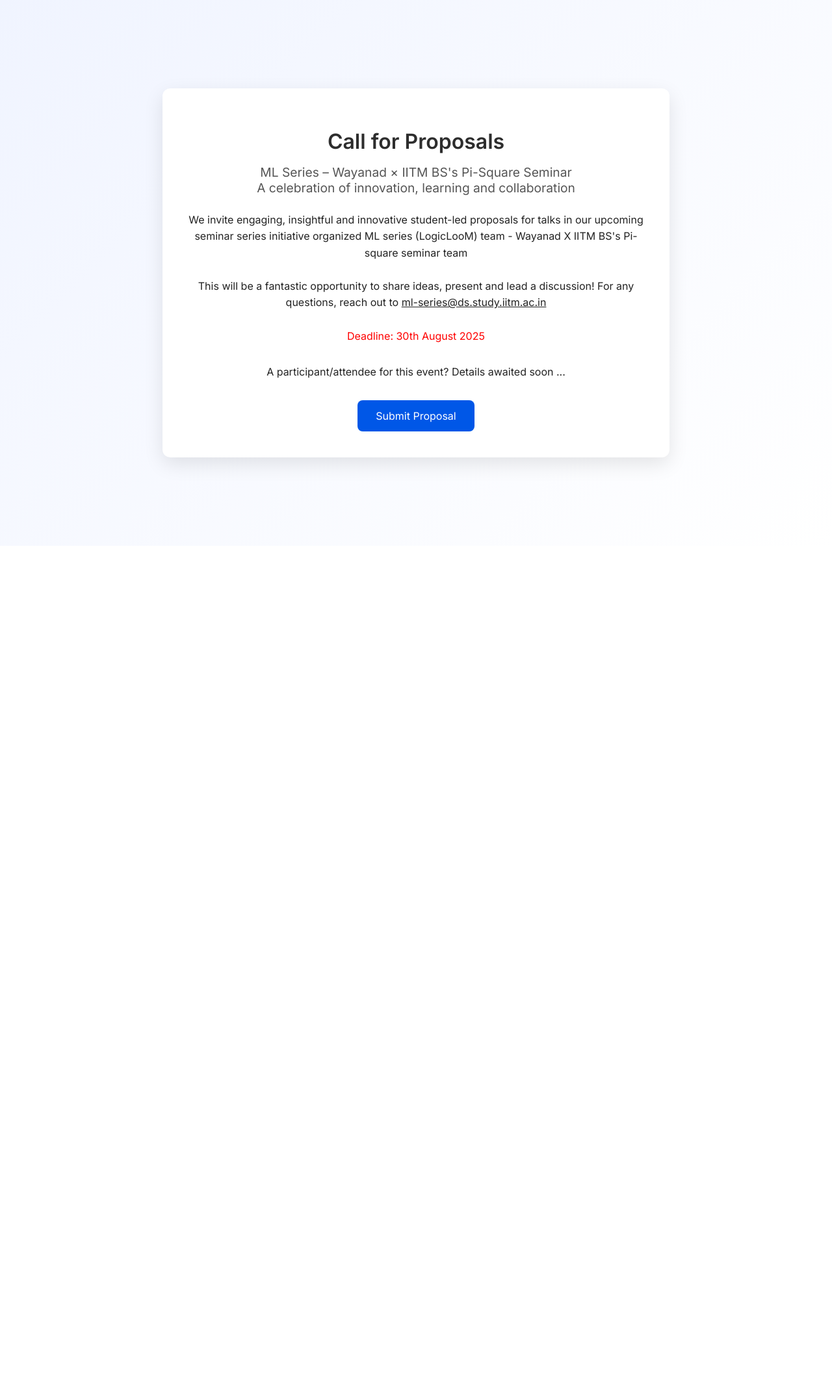
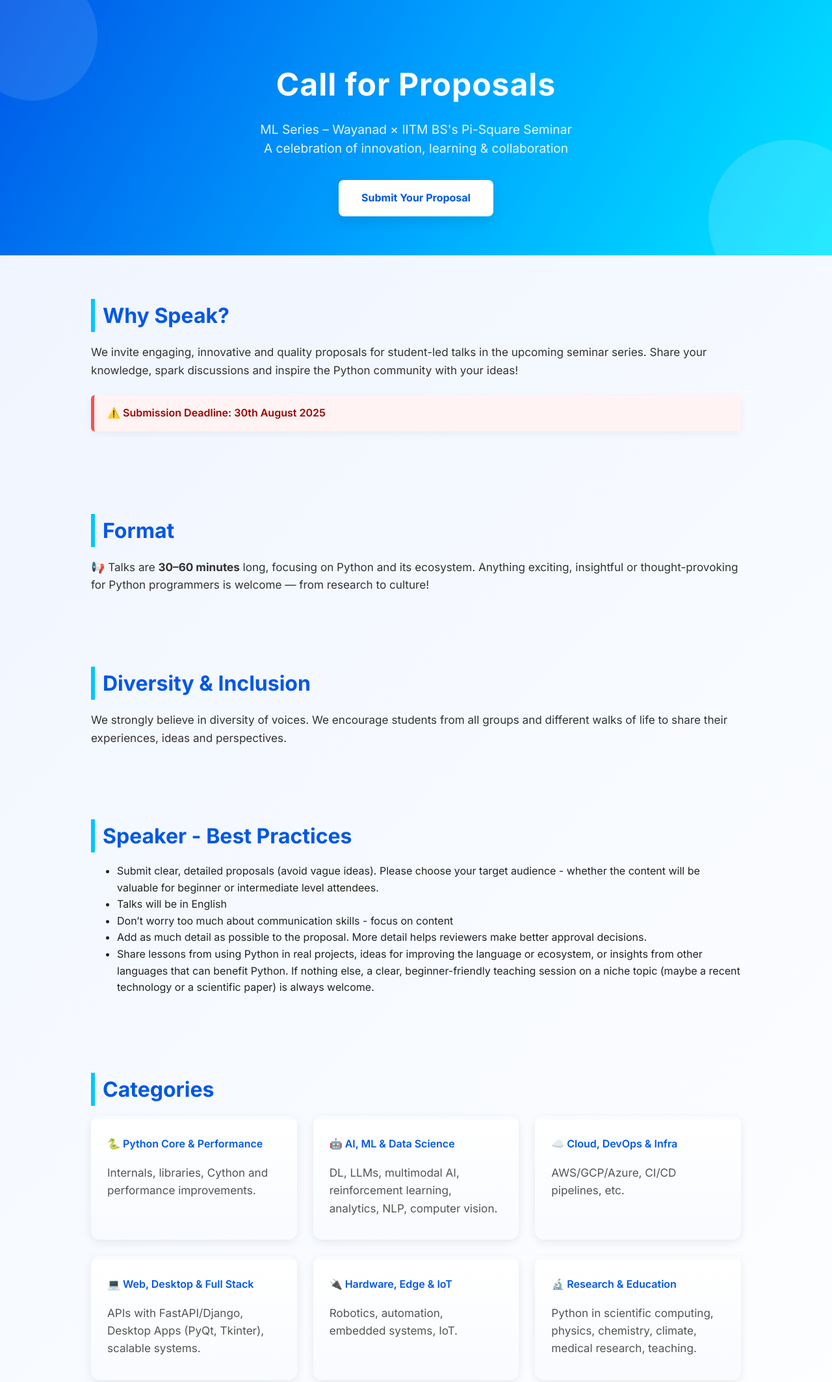
Before and after one commit to mlig-iitmbs/ai4all, a plain HTML site: page index.html in a window 1280 px wide. Shown: the top 2127 px of the page at 65% size. Before the commit the page ends 840 px from the top, so only its background shows below. Drawn offline with Linux system fonts and the light colour scheme.

Commit message:
Update index.html

```diff
--- a/index.html
+++ b/index.html
@@ -1,90 +1,271 @@
 <!DOCTYPE html>
 <html lang="en">
 <head>
-  <meta charset="UTF-8" />
+  <meta charset="UTF-8"/>
   <meta name="viewport" content="width=device-width, initial-scale=1.0"/>
   <title>ML Series - CFP</title>
-  <link href="https://fonts.googleapis.com/css2?family=Inter:wght@400;600&display=swap" rel="stylesheet">
+  <link href="https://fonts.googleapis.com/css2?family=Inter:wght@400;600;700&display=swap" rel="stylesheet">
   <style>
     body {
       margin: 0;
       font-family: 'Inter', sans-serif;
-      background: linear-gradient(135deg, #f0f4ff, #ffffff);
+      background: linear-gradient(135deg, #eef4ff, #ffffff);
       color: #222;
-      display: flex;
-      align-items: center;
-      justify-content: center;
-      min-height: 100vh;
-      padding: 20px;
+      scroll-behavior: smooth;
+      line-height: 1.6;
     }
 
-    .container {
+    /* Header */
+    header {
+      background: linear-gradient(120deg, #0057e7, #00a1ff, #00e7ff);
+      color: white;
+      padding: 60px 20px;
+      text-align: center;
+      position: relative;
+      overflow: hidden;
+    }
+    header::after {
+      content: "";
+      position: absolute;
+      top: -50px; left: -50px;
+      width: 200px; height: 200px;
+      border-radius: 50%;
+      background: rgba(255,255,255,0.1);
+      animation: float 6s infinite ease-in-out;
+    }
+    header::before {
+      content: "";
+      position: absolute;
+      bottom: -60px; right: -60px;
+      width: 250px; height: 250px;
+      border-radius: 50%;
+      background: rgba(255,255,255,0.15);
+      animation: float 8s infinite alternate;
+    }
+    @keyframes float {
+      0% { transform: translateY(0); }
+      50% { transform: translateY(20px); }
+      100% { transform: translateY(0); }
+    }
+    header h1 {
+      font-size: 3rem;
+      font-weight: 700;
+      margin-bottom: 12px;
+      letter-spacing: 1px;
+    }
+    header h2 {
+      font-size: 1.2rem;
+      font-weight: 400;
+      margin-bottom: 20px;
+      opacity: 0.9;
+      max-width: 680px;
+      margin-left: auto;
+      margin-right: auto;
+      line-height: 1.5;
+    }
+    .btn {
       background: white;
-      max-width: 700px;
-      width: 100%;
-      padding: 40px;
-      border-radius: 12px;
-      box-shadow: 0 10px 30px rgba(0,0,0,0.1);
-      text-align: center;
+      color: #0057e7;
+      border: none;
+      padding: 15px 35px;
+      font-size: 1rem;
+      border-radius: 8px;
+      font-weight: 700;
+      text-decoration: none;
+      display: inline-block;
+      margin-top: 15px;
+      transition: 0.4s;
+      box-shadow: 0 8px 20px rgba(0,0,0,0.1);
+    }
+    .btn:hover {
+      background: #f9f9f9;
+      transform: translateY(-4px) scale(1.05);
+      box-shadow: 0 12px 26px rgba(0,0,0,0.2);
     }
 
-    h1 {
-      font-size: 2em;
+    /* Sections */
+    section {
+      max-width: 1000px;
+      margin: auto;
+      padding: 35px 15px;
+      animation: fadeInUp 0.6s ease;
+    }
+    section h3 {
+      font-size: 2rem;
+      margin-bottom: 5px;
+      color: #0057e7;
+      border-left: 6px solid #00c6ff;
+      padding-left: 12px;
+    }
+    section p {
+      font-size: 1.07rem;
       margin-bottom: 10px;
-      color: #2d2d2d;
+      color: #333;
+    }
+    .highlight {
+      background: #fff3f3;
+      border-left: 5px solid #ff4d4d;
+      padding: 15px 20px;
+      margin: 25px 0;
+      font-weight: 600;
+      color: #a00000;
+      border-radius: 6px;
+      box-shadow: 0 4px 12px rgba(0,0,0,0.05);
     }
 
-    h2 {
-      font-size: 1.2em;
-      font-weight: 400;
-      margin-bottom: 25px;
+    /* Categories grid */
+    .categories {
+      display: grid;
+      grid-template-columns: repeat(auto-fit, minmax(280px, 1fr));
+      gap: 25px;
+      margin-top: 15px;
+    }
+    .card {
+      background: white;
+      padding: 25px;
+      border-radius: 14px;
+      box-shadow: 0 4px 14px rgba(0,0,0,0.08);
+      transition: transform 0.3s ease, box-shadow 0.3s ease;
+      border-top: 6px solid transparent;
+      background: linear-gradient(180deg, #ffffff, #f9fbff);
+    }
+    .card:hover {
+      transform: translateY(-6px);
+      box-shadow: 0 10px 26px rgba(0,0,0,0.12);
+      border-top: 6px solid #00aaff;
+    }
+    .card h4 {
+      margin-top: 0;
+      margin-bottom: 10px;
+      color: #0057e7;
+      font-weight: 600;
+    }
+    .card p {
       color: #555;
     }
 
-    p {
-      font-size: 1em;
-      line-height: 1.6;
-      margin-bottom: 30px;
+    /* Footer */
+    footer {
+      background: linear-gradient(135deg, #f5faff, #e8f3ff);
+      text-align: center;
+      padding: 35px 20px;
+      font-size: 0.95rem;
+      color: #444;
+      margin-top: 40px;
+    }
+    footer a {
+      color: #0057e7;
+      text-decoration: none;
+      font-weight: 700;
+    }
+    footer a:hover {
+      text-decoration: underline;
     }
 
-    .btn {
-      background-color: #0057e7;
-      color: white;
-      border: none;
-      padding: 14px 28px;
-      font-size: 1em;
-      border-radius: 8px;
-      text-decoration: none;
-      transition: background 0.3s ease;
-      display: inline-block;
+    /* Fade animation */
+    @keyframes fadeInUp {
+      0% { opacity: 0; transform: translateY(20px); }
+      100% { opacity: 1; transform: translateY(0); }
     }
 
-    .btn:hover {
-      background-color: #0041b3;
-    }
-
+    /* Responsive */
     @media (max-width: 600px) {
-      h1 {
-        font-size: 1.5em;
+      header h1 {
+        font-size: 2.2rem;
       }
-
-      p {
-        font-size: 0.95em;
+      section h3 {
+        font-size: 1.6rem;
+      }
+      .btn {
+        padding: 12px 24px;
+        font-size: 0.9rem;
       }
     }
   </style>
 </head>
 <body>
-  <div class="container">
+
+  <header>
     <h1>Call for Proposals</h1>
-    <h2>ML Series – Wayanad × IITM BS's Pi-Square Seminar<br>A celebration of innovation, learning and collaboration</h2>
+    <h2>ML Series – Wayanad × IITM BS's Pi-Square Seminar<br>A celebration of innovation, learning & collaboration</h2>
+    <a href="https://mlseries.42web.io/cfp" target="_blank" class="btn">Submit Your Proposal</a>
+  </header>
+
+  <section>
+    <h3>Why Speak?</h3>
     <p>
-      We invite engaging, insightful and innovative student-led proposals for talks in our upcoming seminar series initiative organized ML series (LogicLooM) team - Wayanad X IITM BS's Pi-square seminar team<br/><br/>
-      This will be a fantastic opportunity to share ideas, present and lead a discussion! For any questions, reach out to <u>ml-series@ds.study.iitm.ac.in</u><br><br>
-      <font color="red">Deadline: 30th August 2025</font>
+      We invite engaging, innovative and quality proposals for student-led talks in the upcoming seminar series. Share your knowledge, spark discussions and inspire the Python community with your ideas!
     </p>
-    <p>A participant/attendee for this event? Details awaited soon ...</p>
-    <a href="https://mlseries.42web.io/cfp" target="_blank" class="btn">Submit Proposal</a>
-  </div>
+    <div class="highlight">⚠️ Submission Deadline: 30th August 2025</div>
+  </section>
+
+  <section>
+    <h3>Format</h3>
+    <p>
+      📢 Talks are <b>30–60 minutes</b> long, focusing on Python and its ecosystem.
+      Anything exciting, insightful or thought-provoking for Python programmers is welcome — from research to culture!
+    </p>
+  </section>
+
+  <section>
+    <h3>Diversity & Inclusion</h3>
+    <p>
+      We strongly believe in diversity of voices. We encourage students from all groups and different walks of life to share their experiences, ideas and perspectives.
+    </p>
+  </section>
+
+  <section>
+    <h3>Speaker - Best Practices</h3>
+    <ul>
+      <li>Submit clear, detailed proposals (avoid vague ideas). Please choose your target audience - whether the content will be valuable for beginner or intermediate level attendees.</li>
+      <li>Talks will be in English</li>
+      <li>Don’t worry too much about communication skills - focus on content</li>
+      <li>Add as much detail as possible to the proposal. More detail helps reviewers make better approval decisions.</li>
+      <li>Share lessons from using Python in real projects, ideas for improving the language or ecosystem, or insights from other languages that can benefit Python. If nothing else, a clear, beginner-friendly teaching session on a niche topic (maybe a recent technology or a scientific paper) is always welcome.</li>
+    </ul>
+  </section>
+
+  <section>
+    <h3>Categories</h3>
+    <div class="categories">
+      <div class="card">
+        <h4>🐍 Python Core & Performance</h4>
+        <p>Internals, libraries, Cython and performance improvements.</p>
+      </div>
+      <div class="card">
+        <h4>🤖 AI, ML & Data Science</h4>
+        <p>DL, LLMs, multimodal AI, reinforcement learning, analytics, NLP, computer vision.</p>
+      </div>
+      <div class="card">
+        <h4>☁️ Cloud, DevOps & Infra</h4>
+        <p>AWS/GCP/Azure, CI/CD pipelines, etc.</p>
+      </div>
+      <div class="card">
+        <h4>💻 Web, Desktop & Full Stack</h4>
+        <p>APIs with FastAPI/Django, Desktop Apps (PyQt, Tkinter), scalable systems.</p>
+      </div>
+      <div class="card">
+        <h4>🔌 Hardware, Edge & IoT</h4>
+        <p>Robotics, automation, embedded systems, IoT.</p>
+      </div>
+      <div class="card">
+        <h4>🔬 Research & Education</h4>
+        <p>Python in scientific computing, physics, chemistry, climate, medical research, teaching.</p>
+      </div>
+      <div class="card">
+        <h4>🌍 Community</h4>
+        <p>Diversity, culture, ethics, tech & societal impact</p>
+      </div>
+      <div class="card">
+        <h4>🚀 Emerging Tech</h4>
+        <p>Quantum computing, blockchain, green computing, Python in FinTech & trading.</p>
+      </div>
+    </div>
+  </section>
+
+  <footer>
+    <p>For questions, email us at <a href="mailto:ml-series@ds.study.iitm.ac.in">ml-series@ds.study.iitm.ac.in</a> ✉️</p>
+    <p>© 2025 ML Series - Wayanad × IITM BS Pi-Square Seminar</p>
+  </footer>
 </body>
 </html>
```
